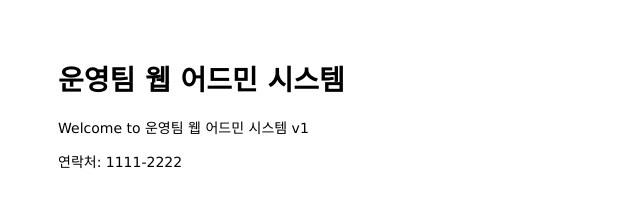
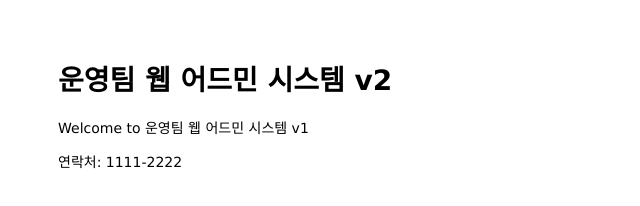
Before and after one commit to chani1/mastering-git-github, a website: page public/index.html in a window 1280 px wide. Shown: the full height of the page, 0-640 px from the left. Drawn offline with Linux system fonts and the light colour scheme.

Commit message:
Add test case

```diff
--- a/package.json
+++ b/package.json
@@ -3,12 +3,14 @@
   "version": "0.0.0",
   "private": true,
   "scripts": {
-    "start": "node ./bin/www"
+    "start": "node ./bin/www",
+    "test": "./node_modules/.bin/mocha test.spec.js"
   },
   "dependencies": {
     "cookie-parser": "~1.4.4",
     "debug": "~2.6.9",
     "express": "~4.16.1",
+    "mocha": "^10.6.0",
     "morgan": "~1.9.1"
   }
 }
--- a/public/index.html
+++ b/public/index.html
@@ -6,7 +6,7 @@
 </head>
 
 <body>
-  <h1>운영팀 웹 어드민 시스템</h1>
+  <h1>운영팀 웹 어드민 시스템 v2</h1>
   <p>Welcome to 운영팀 웹 어드민 시스템 v1</p>
 </body>
 
```
Also changed, not shown: test.spec.js (added, +9 -0 lines), .github/workflows/ci.yml (added), 1 other file.
